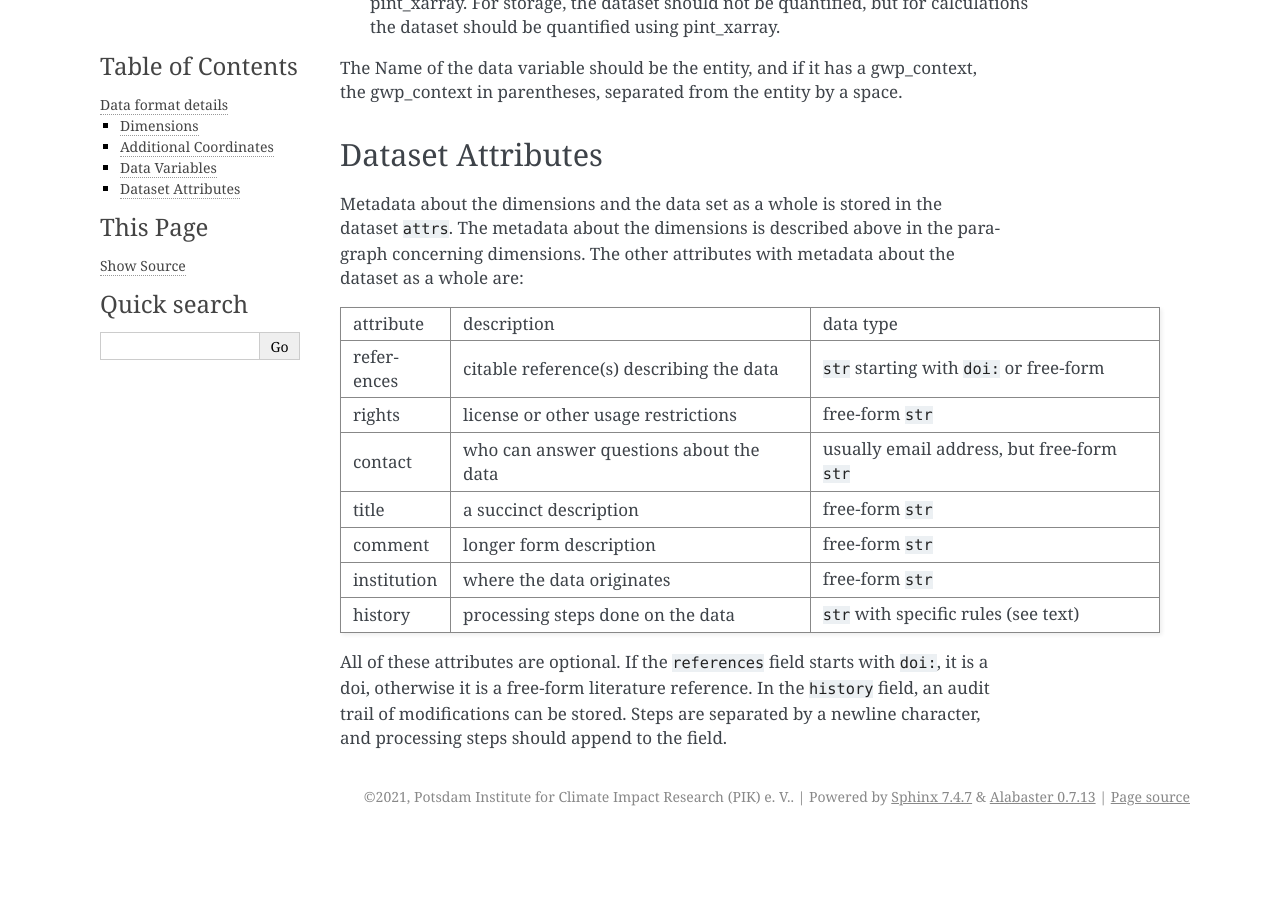
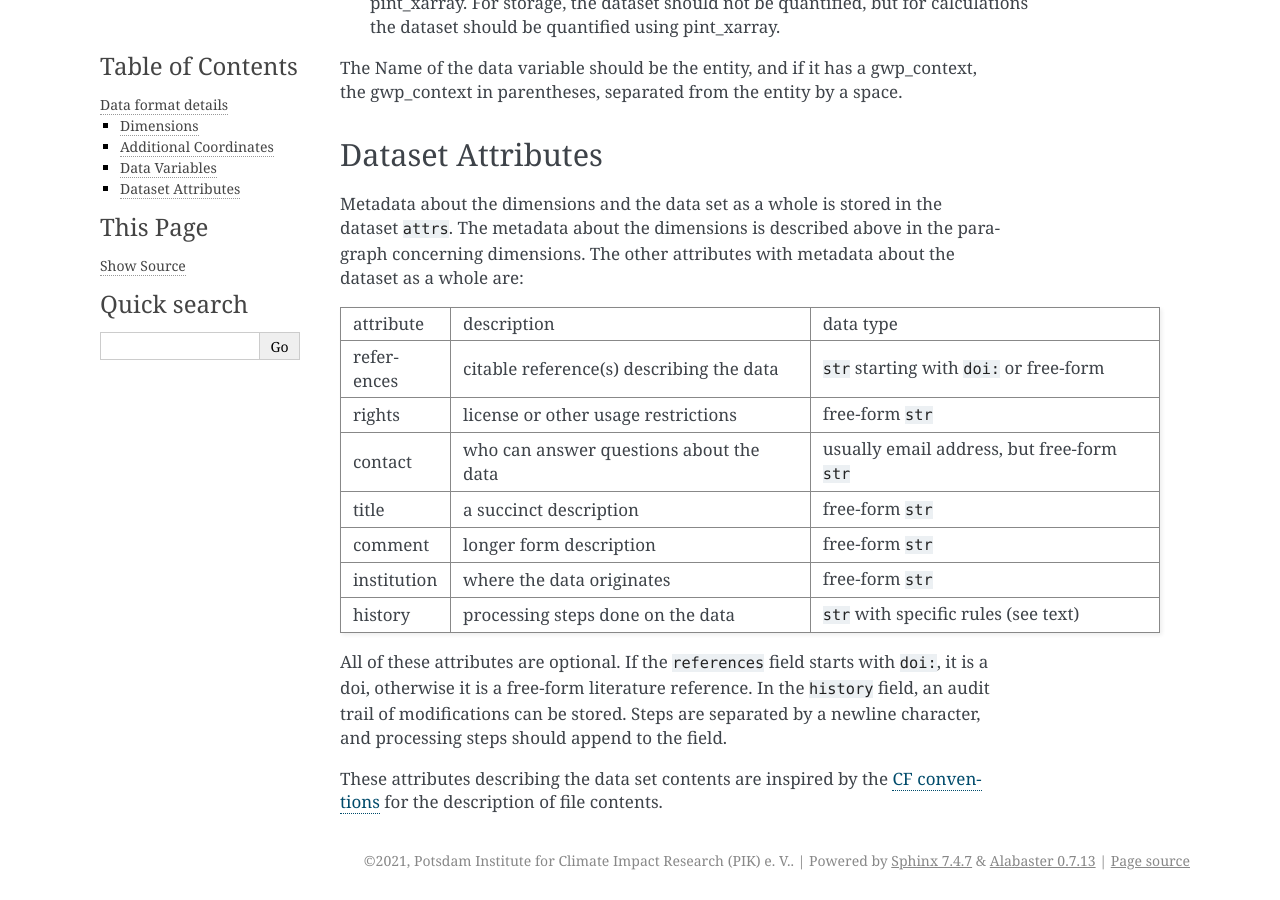
Before and after one commit to primap-community/primap2, a Sphinx documentation site: the page built from docs/data_format_details.rst, in a window 1280 px wide and 900 px high, scrolled down 1959 px. Built offline with Sphinx 7.4.7, drawn with Linux system fonts in a browser that asks for light colours; before the commit the page ends 2795 px from its top, so only the background shows below that.

Commit message:
Add pointer to CF conventions to docs.

```diff
--- a/docs/data_format_details.rst
+++ b/docs/data_format_details.rst
@@ -112,3 +112,7 @@ If the ``references`` field starts with ``doi:``, it is a doi, otherwise it is a
 free-form literature reference.
 In the ``history`` field, an audit trail of modifications can be stored. Steps are
 separated by a newline character, and processing steps should append to the field.
+
+These attributes describing the data set contents are inspired by the
+`CF conventions <https://cfconventions.org/Data/cf-conventions/cf-conventions-1.8/cf-conventions.html#description-of-file-contents>`_
+for the description of file contents.
```
